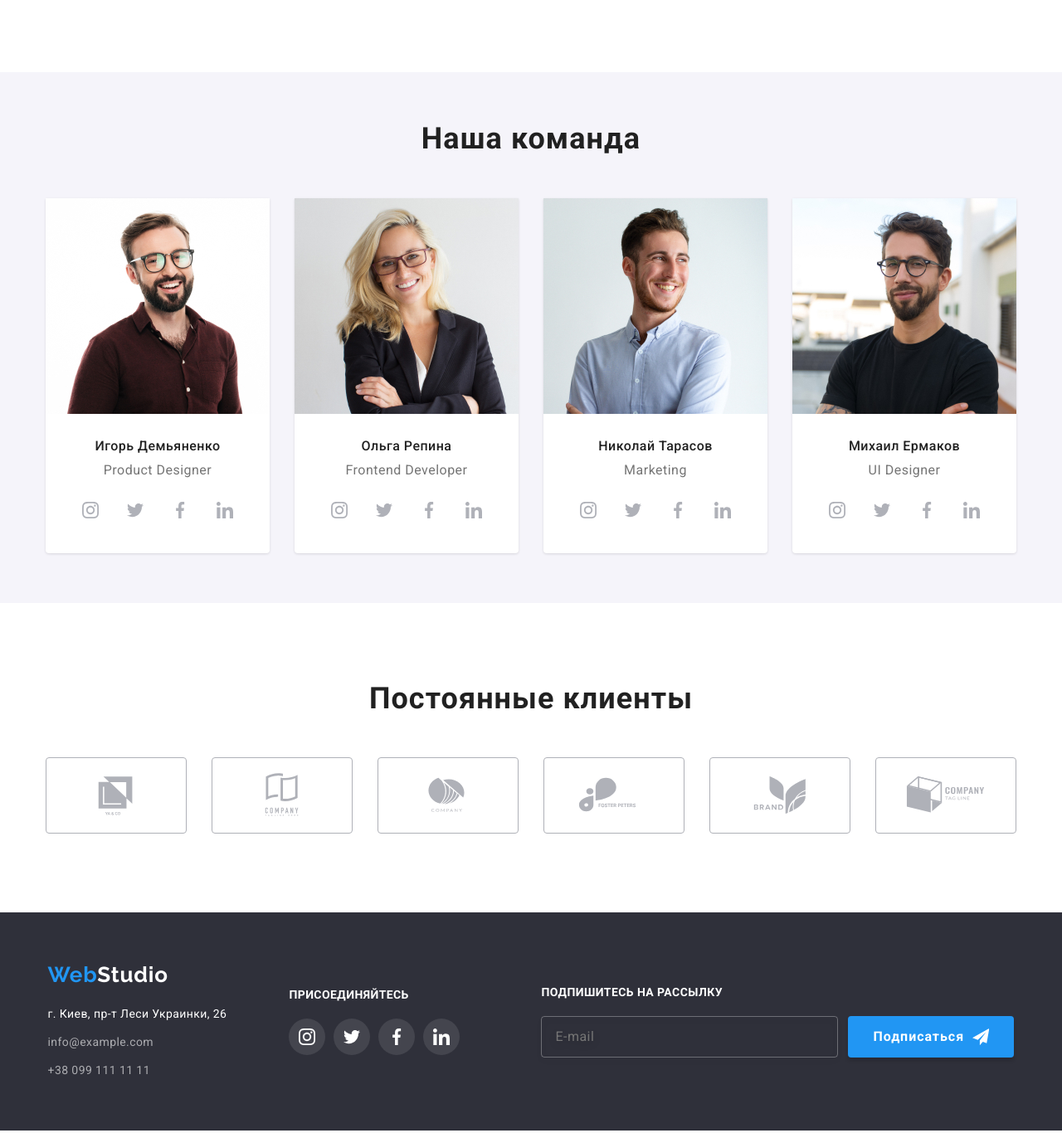
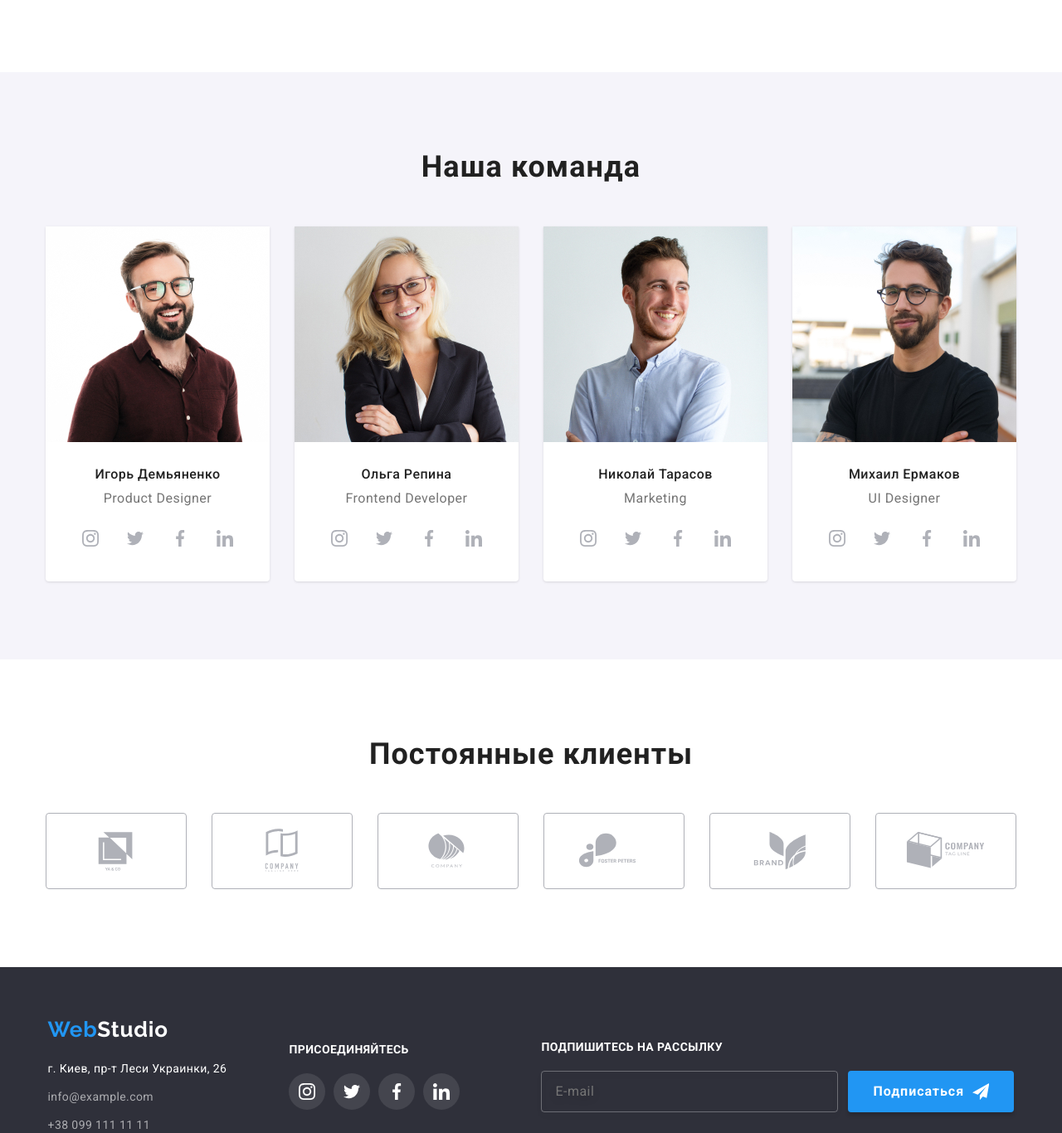
Before and after one commit to saralidze87/goit-markup-hw-08, a plain HTML site: page index.html in a window 1280 px wide. Shown: the part 1509-2875 px from the top of the page at 83% size. Drawn offline with nearby package versions, Linux system fonts and the light colour scheme.

Commit message:
correct padding

```diff
--- a/sass/layout/_clients.scss
+++ b/sass/layout/_clients.scss
@@ -1,7 +1,11 @@
 .clients {
   background-color: white;
-  padding-bottom: 95px;
-  padding-top: 95px;
+  padding-top: 60px;
+  padding-bottom: 60px;
+  @media screen and (min-width: 1200px) {
+    padding-bottom: 94px;
+    padding-top: 94px;
+  }
 
   &__list {
     display: flex;
--- a/sass/layout/_team.scss
+++ b/sass/layout/_team.scss
@@ -1,11 +1,12 @@
 .team {
   width: 100%;
   background-color: #f5f4fa;
-  padding-top: 95px;
-  padding-bottom: 95px;
-  @media screen and (min-width: 768px) {
-    padding-top: 60px;
-    padding-bottom: 60px;
+  padding-top: 60px;
+  padding-bottom: 60px;
+
+  @media screen and (min-width: 1200px) {
+    padding-top: 94px;
+    padding-bottom: 94px;
   }
 }
 
```
Also changed, not shown: css/main.css, css/main.min.css, 2 other files.
